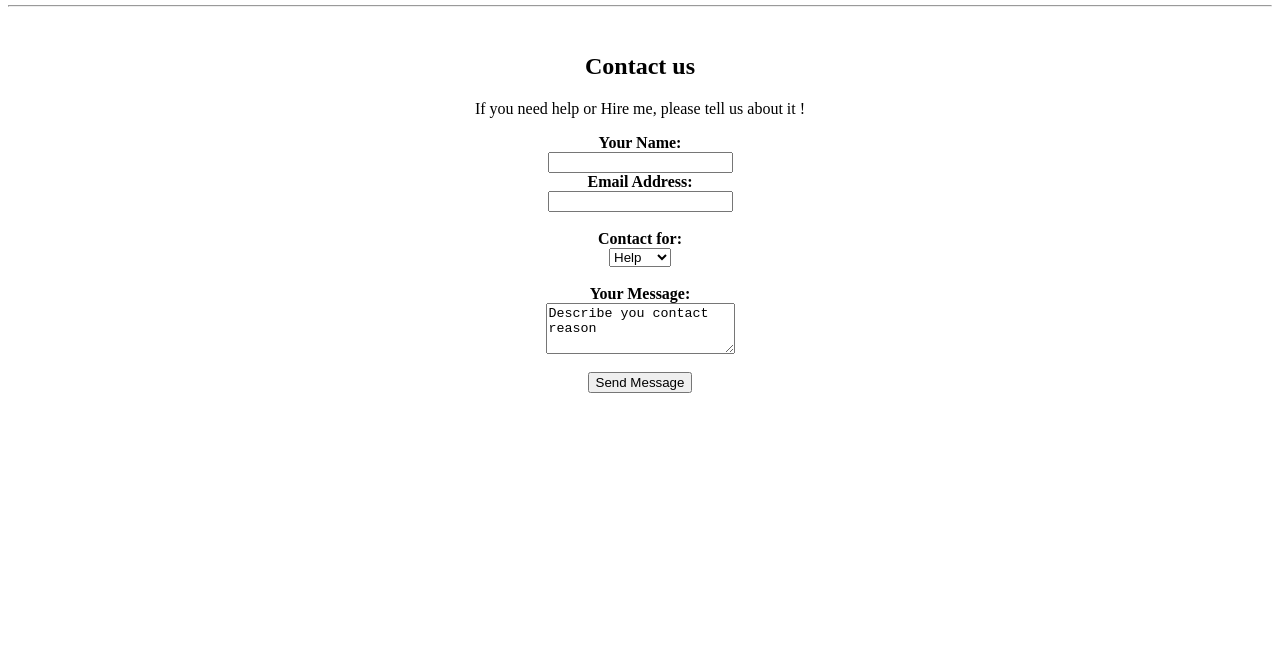
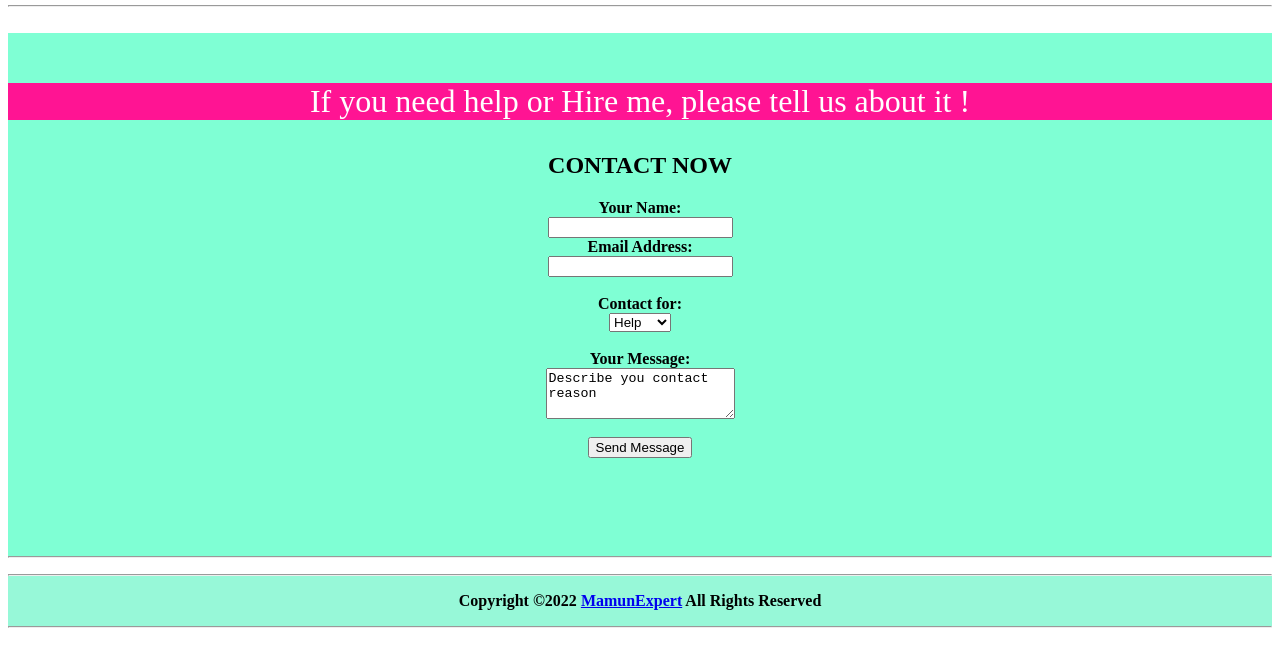
Before and after one commit to MamunExpert/css-class-1, a plain HTML site: page contact.html in a window 1280 px wide. Shown: the part 97-764 px from the top of the page. Drawn offline with Linux system fonts and the light colour scheme.

Commit message:
css 1 done

```diff
--- a/contact.html
+++ b/contact.html
@@ -29,10 +29,12 @@
 <br>
         <!---- Contact section Start --->
         <section>
-            <div align="center">
-        <h1>Contact us        </h1>
-        <p>If you need help or Hire me, please tell us about it !        </p>
-    <form action="">
+            <div style="background-color:aquamarine;" align="center"><br>
+
+        <p style="background-color:deeppink; font-size: 200%; color: white;">If you need help or Hire me, please tell us about it !        </p>
+
+        <h1>CONTACT NOW</h1>
+        <form target="_blank">
         <strong>
         Your Name: <br>
         <input type="text" name="" id=""><br>
@@ -47,10 +49,26 @@
          Your Message: <br>
         <textarea name="" id="" cols="21" rows="3">Describe you contact reason</textarea><br><br>
         <input type="submit" value="Send Message">
-        </strong>
+
     </form>
+        <br><br><br><br><br><br><hr>
+    </div>
+  </section>
+
+	    <!---- Registration section End --->
+
+        <!---- Copyright section Start --->
 
 
+    <section>
+     <div style="background-color:rgb(151, 248, 216);" align="center">        <hr>
+      <strong>
+      <p>Copyright ©2022 <a href="https://www.github.com/MamunExpert" target="_blank">MamunExpert</a>
+      All Rights Reserved</p><hr></strong>
+  </div>
+</section>
+
+     <!---- Footer section End --->
 
 </body>
 </html>
```
